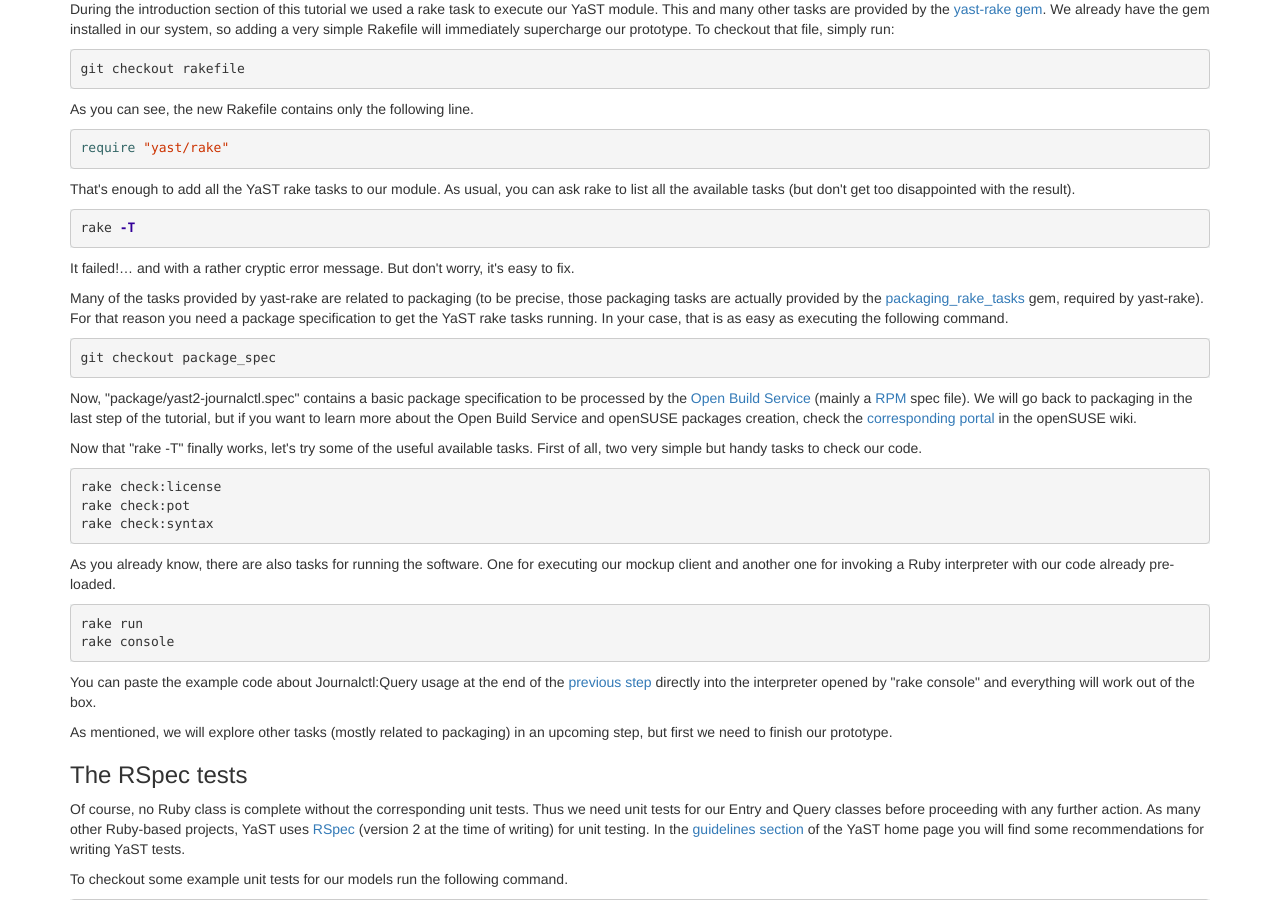
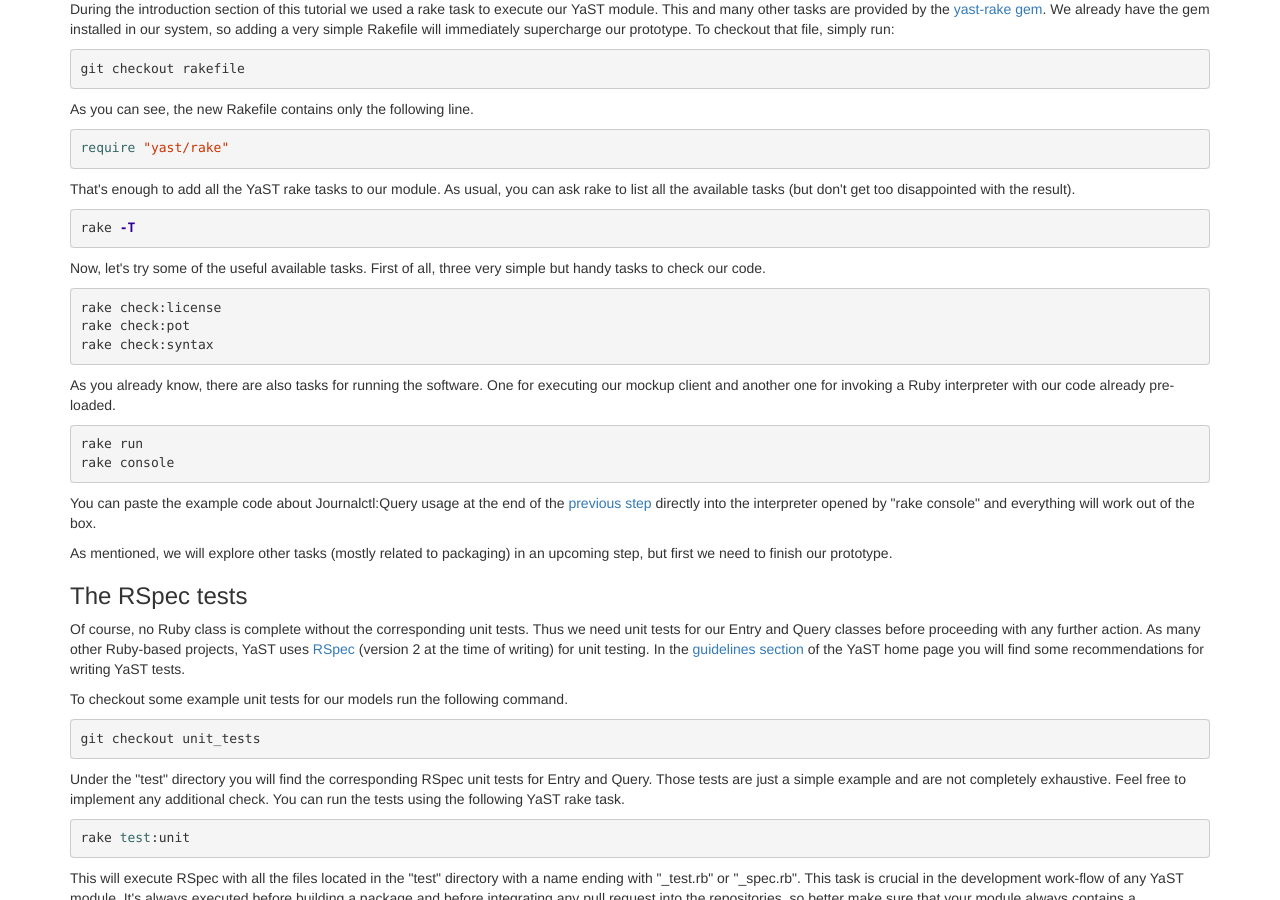
Before and after one commit to yast/yast-journalctl-tutorial, a Jekyll site: the page built from step5.html, in a window 1280 px wide and 900 px high, scrolled down 349 px. Built offline with Jekyll 4.4.1, drawn with Linux system fonts in a browser that asks for light colours; nearby versions of some CDN libraries; library files that are not in the unit come from our copies.

Commit message:
"rake -T" does not fail

```diff
--- a/step5.html
+++ b/step5.html
@@ -30,34 +30,8 @@
 rake -T
 {% endhighlight %}
 <p>
-It failed!&hellip; and with a rather cryptic error message. But don't worry, it's
-easy to fix.
-</p>
-<p>
-Many of the tasks provided by yast-rake are related to packaging (to be precise,
-those packaging tasks are actually provided by the
-<a href="https://rubygems.org/gems/packaging_rake_tasks">packaging_rake_tasks</a>
-gem, required by yast-rake). For that reason you need a package specification to
-get the YaST rake tasks running. In your case, that is as easy as executing the
-following command.
-</p>
-{% highlight bash %}
-git checkout package_spec
-{% endhighlight %}
-<p>
-Now, &quot;package/yast2-journalctl.spec&quot; contains a basic package
-specification to be processed by the
-<a href="http://openbuildservice.org/">Open Build Service</a> (mainly a
-<a href="http://www.rpm.org/">RPM</a> spec file). We will go back to packaging
-in the last step of the tutorial, but if you want to learn more about the Open
-Build Service and openSUSE packages creation, check the
-<a href="https://en.opensuse.org/Portal:Packaging">corresponding portal</a>
-in the openSUSE wiki.
-</p>
-<p>
-Now that &quot;rake -T&quot; finally works, let's try some of the useful
-available tasks. First of all, two very simple but handy tasks to check our
-code.
+Now, let's try some of the useful available tasks. First of all, three very
+simple but handy tasks to check our code.
 </p>
 {% highlight bash %}
 rake check:license
```
